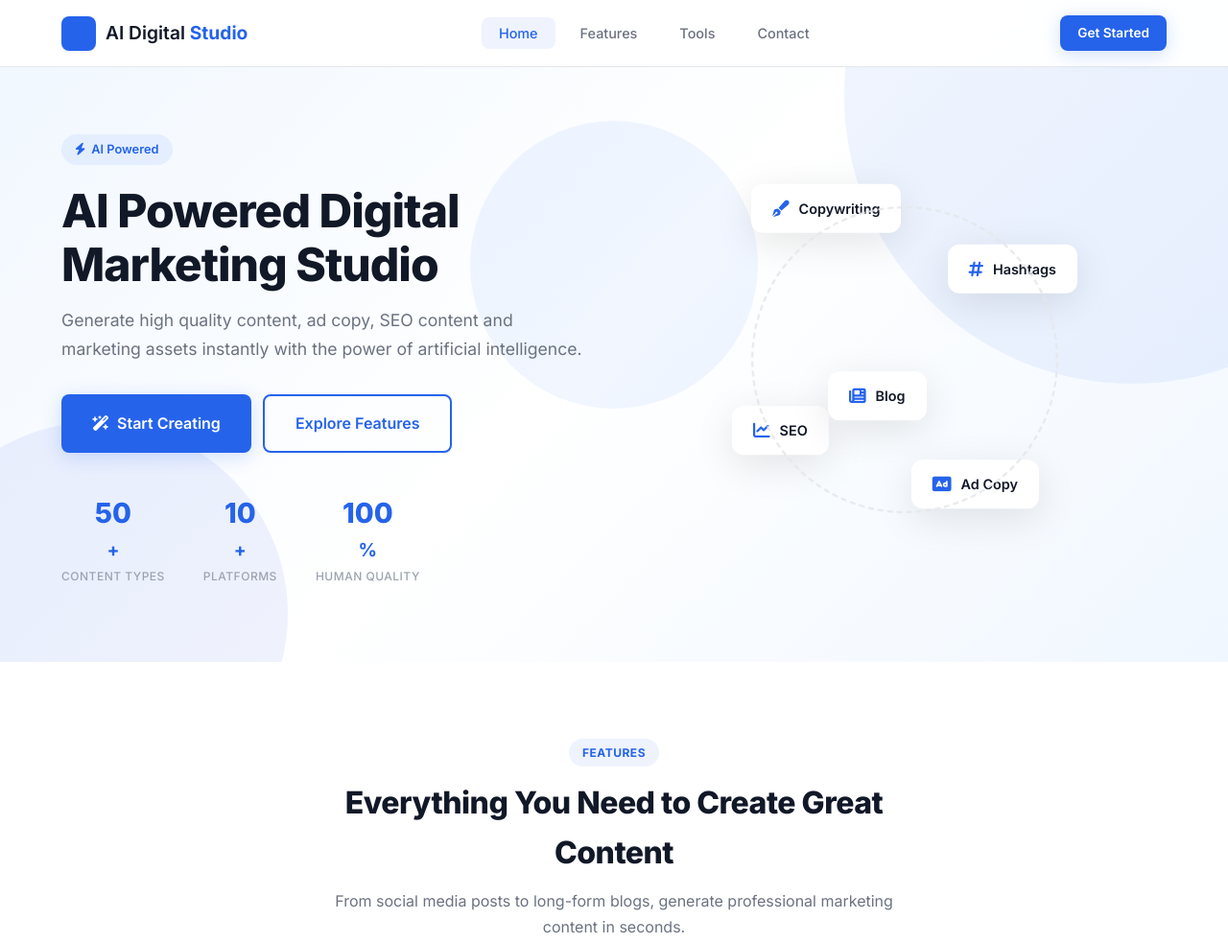
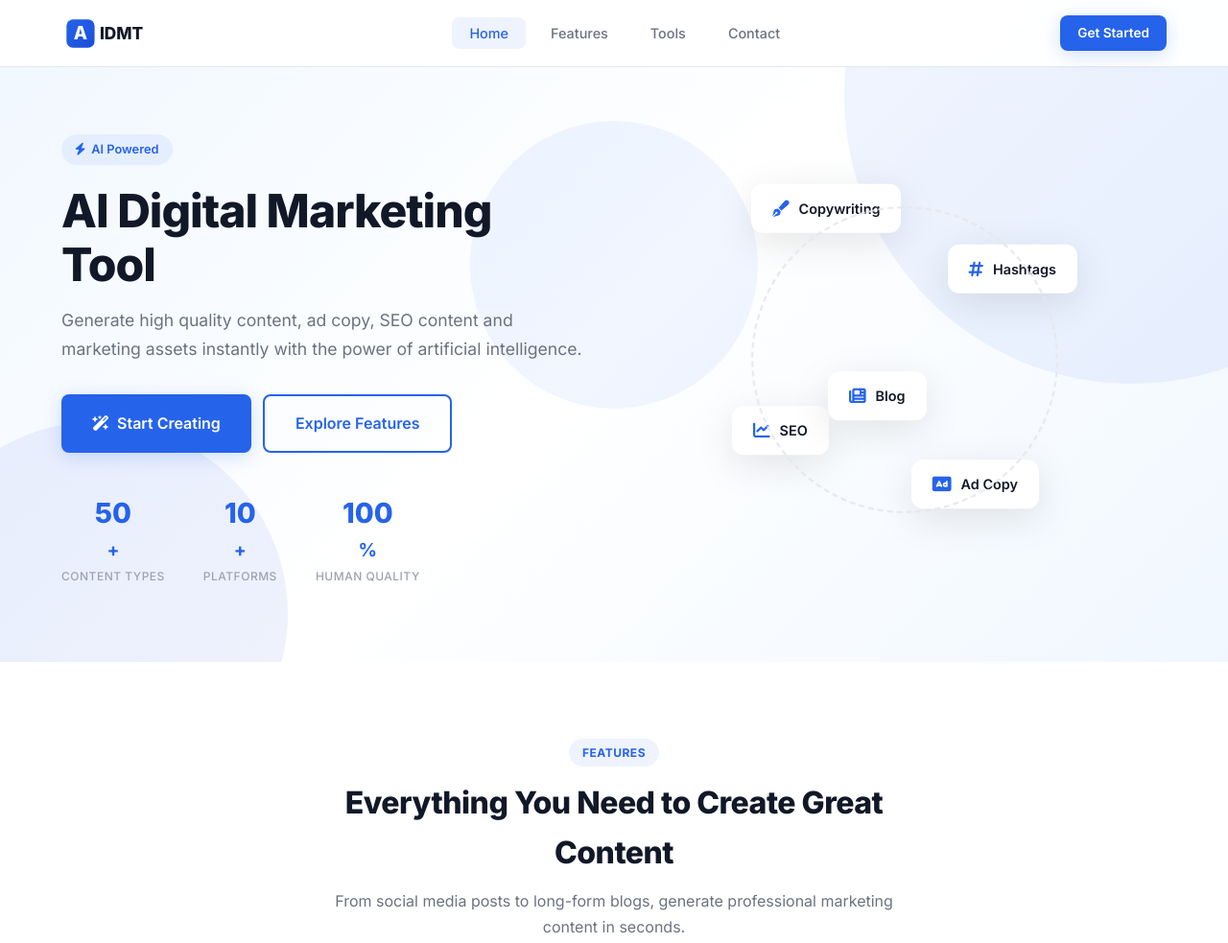
Before and after one commit to vsnaipdms/ai-social-generator, a website: page index.html in a window 1280 px wide. Shown: the top 983 px of the page at 96% size. Drawn offline with Linux system fonts and the light colour scheme.

Commit message:
rename to AIDMT, add SVG logo and favicon

```diff
--- a/index.html
+++ b/index.html
@@ -3,12 +3,13 @@
 <head>
   <meta charset="UTF-8">
   <meta name="viewport" content="width=device-width, initial-scale=1.0">
-  <title>AI Digital Marketing Studio - AI Powered Content Generation</title>
-  <meta name="description" content="Generate high-quality marketing content, ad copy, SEO content and digital assets instantly with AI Digital Marketing Studio.">
-  <meta property="og:title" content="AI Digital Marketing Studio">
+  <title>AIDMT - AI Digital Marketing Tool</title>
+  <meta name="description" content="Generate high-quality marketing content, ad copy, SEO content and digital assets instantly with AI Digital Marketing Tool.">
+  <meta property="og:title" content="AI Digital Marketing Tool">
   <meta property="og:description" content="Generate high-quality marketing content, ad copy, SEO content and digital assets instantly.">
   <meta property="og:type" content="website">
   <meta name="twitter:card" content="summary_large_image">
+  <link rel="icon" type="image/svg+xml" href="img/favicon.svg">
   <link rel="preconnect" href="https://fonts.googleapis.com">
   <link href="https://fonts.googleapis.com/css2?family=Inter:wght@300;400;500;600;700;800;900&display=swap" rel="stylesheet">
   <link rel="stylesheet" href="https://cdnjs.cloudflare.com/ajax/libs/font-awesome/6.5.0/css/all.min.css">
@@ -18,10 +19,7 @@
   <nav class="navbar" id="navbar">
     <div class="nav-container">
       <a href="#" class="nav-logo">
-        <div class="nav-logo-icon">
-          <i class="fas fa-sparkles"></i>
-        </div>
-        <span>AI Digital <strong>Studio</strong></span>
+        <img src="img/logo.svg" alt="AIDMT" height="40" style="height:40px;width:auto">
       </a>
       <div class="nav-toggle" id="navToggle">
         <span></span><span></span><span></span>
@@ -45,7 +43,7 @@
     <div class="container hero-grid">
       <div class="hero-content">
         <div class="hero-badge"><i class="fas fa-bolt"></i> AI Powered</div>
-        <h1>AI Powered Digital Marketing Studio</h1>
+        <h1>AI Digital Marketing Tool</h1>
         <p class="hero-subtitle">Generate high quality content, ad copy, SEO content and marketing assets instantly with the power of artificial intelligence.</p>
         <div class="hero-actions">
           <a href="#tools" class="btn btn-primary btn-lg"><i class="fas fa-wand-magic-sparkles"></i> Start Creating</a>
@@ -497,7 +495,7 @@
     <div class="container">
       <div class="footer-grid">
         <div class="footer-brand">
-          <div class="footer-logo"><i class="fas fa-sparkles"></i> AI Digital <strong>Studio</strong></div>
+          <div class="footer-logo"><i class="fas fa-sparkles"></i> <strong>AIDMT</strong></div>
           <p>Designed &amp; Developed by <strong>Venkat Shyam.N</strong></p>
           <p class="footer-tagline">Digital Marketer | UI/UX Designer | Graphic &amp; Web Designer | Art | AI</p>
           <div class="footer-social">
@@ -531,7 +529,7 @@
         </div>
       </div>
       <div class="footer-bottom">
-        <p>&copy; 2025 AI Digital Marketing Studio. All rights reserved. Designed &amp; Developed by Venkat Shyam.N</p>
+        <p>&copy; 2025 AI Digital Marketing Tool. All rights reserved. Designed &amp; Developed by Venkat Shyam.N</p>
       </div>
     </div>
   </footer>
```
Also changed, not shown: contact.html (+6 -6 lines), img/favicon.svg (added), img/logo.svg (added).
